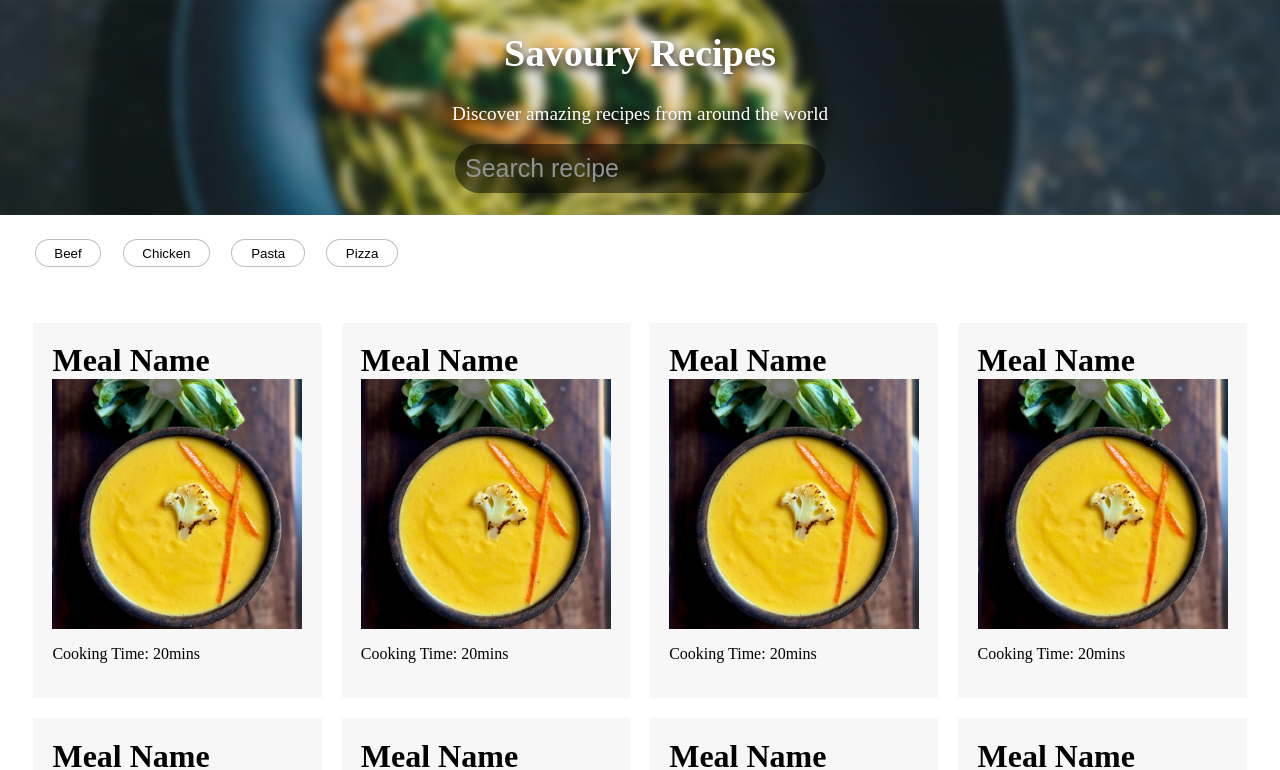
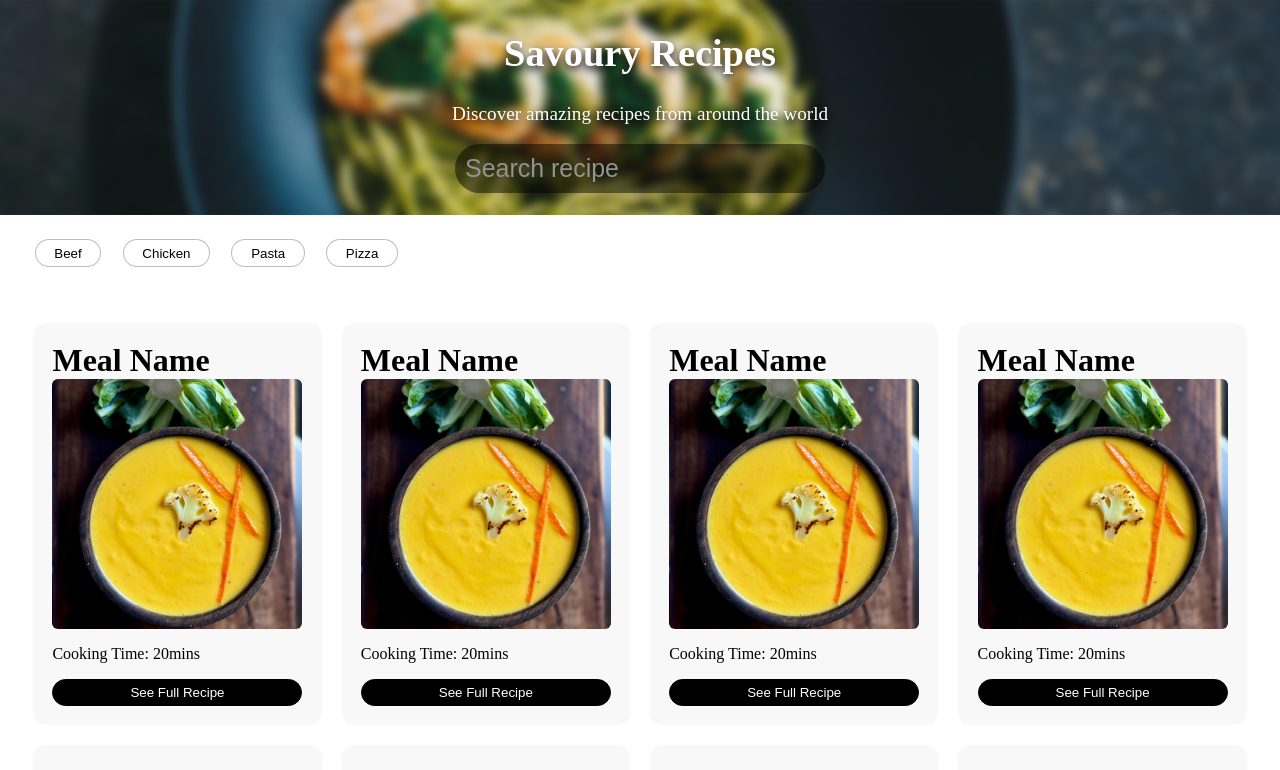
Before and after one commit to MthoNtanzi/recipe-site, a React (Vite) app: page / in a window 1280 px wide. Shown: the top 770 px of the page. Built offline with nearby package versions, Linux system fonts and the light colour scheme.

Commit message:
turn the Recipe card funtion to a component

```diff
--- /dev/null
+++ b/src/Components/RecipeCard.jsx
@@ -0,0 +1,19 @@
+import styles from '../assets/styles/recipeCard.module.css';
+import foodImg from '../assets/img/food_example.jpg'
+
+export function RecipeCard() {
+    return (
+        <div className={styles.foodCard}>
+            {/* food image */}
+            <h1 className={styles.foodTitle}>Meal Name</h1>
+            <img
+                src={foodImg}
+                className={styles.recipeThumbnail}
+                alt="Food Item" />
+            <p>Cooking Time: 20mins</p>
+            <button className={styles.fullRecipeBtn}>See Full Recipe</button>
+        </div>
+    )
+}
+
+export default RecipeCard;
--- a/src/assets/styles/home.module.css
+++ b/src/assets/styles/home.module.css
@@ -83,24 +83,3 @@ header input::placeholder {
     gap: 20px;
     justify-content: center;
 }
-
-.foodCard{
-    background-color: #f7f7f7;
-    padding: 1.2em;
-    width: 250px;
-    min-height: 16em;
-    display: flex;
-    flex-direction: column;
-    justify-content: space-between;
-}
-
-.foodTitle{
-    padding: 0;
-    margin: 0;
-}
-
-.recipeThumbnail{
-    width: 100%;
-    height: auto;
-    object-fit: cover;
-}
--- /dev/null
+++ b/src/assets/styles/recipeCard.module.css
@@ -0,0 +1,38 @@
+.foodCard{
+    background-color: #f8f8f8ea;
+    padding: 1.2em;
+    width: 250px;
+    min-height: 16em;
+    display: flex;
+    flex-direction: column;
+    justify-content: space-between;
+    border-radius: 12px;
+}
+
+.foodTitle{
+    padding: 0;
+    margin: 0;
+}
+
+.recipeThumbnail{
+    width: 100%;
+    height: auto;
+    object-fit: cover;
+    border-radius: 6px;
+}
+
+.fullRecipeBtn{
+    outline: 0;
+    border: 1px solid black;
+    border-radius: 50px;
+    color: #fff;
+    background-color: #000000;
+    padding-block: 5px;
+    cursor: pointer;
+}
+
+.fullRecipeBtn:hover{
+    transition: cubic-bezier(0.23, 1, 0.320, 1) 1s;
+    background-color: #0a6120;
+    border: 1px solid #0a6120;
+}
--- a/src/pages/HomePage.jsx
+++ b/src/pages/HomePage.jsx
@@ -1,12 +1,12 @@
-import { useState } from "react";
+// import { useState } from "react";
 import styles from '../assets/styles/home.module.css'
-import foodImg from '../assets/img/food_example.jpg'
-import {
-    fetchAllRecipes,
-    searchRecipes,
-    fetchRecipesByTag,
-    fetchRecipesByMealType
-} from "../services/api";
+import RecipeCard from "../Components/RecipeCard";
+// import {
+//     fetchAllRecipes,
+//     searchRecipes,
+//     fetchRecipesByTag,
+//     fetchRecipesByMealType
+// } from "../services/api";
 
 const HomePage =()=> {
     return(
@@ -43,18 +43,6 @@ const HomePage =()=> {
     )
 }
 
-function RecipeCard() {
-    return (
-        <div className={styles.foodCard}>
-            {/* food image */}
-            <h1 className={styles.foodTitle}>Meal Name</h1>
-            <img
-                src={foodImg}
-                className={styles.recipeThumbnail}
-                alt="Food Item" />
-            <p>Cooking Time: 20mins</p>
-        </div>
-    )
-}
+
 
 export default HomePage;
```
